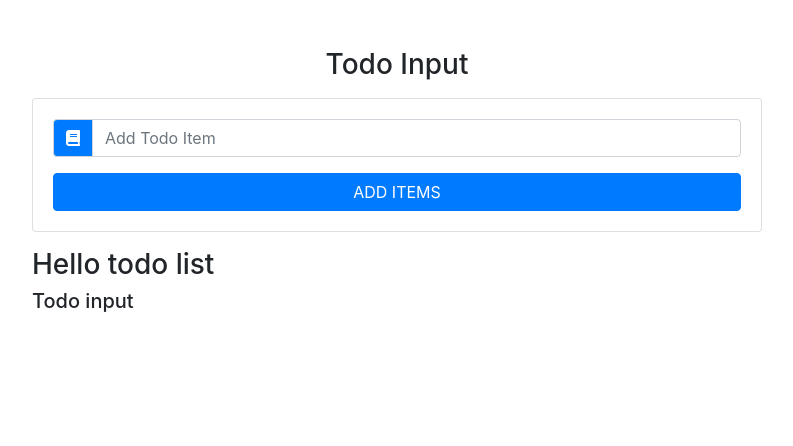
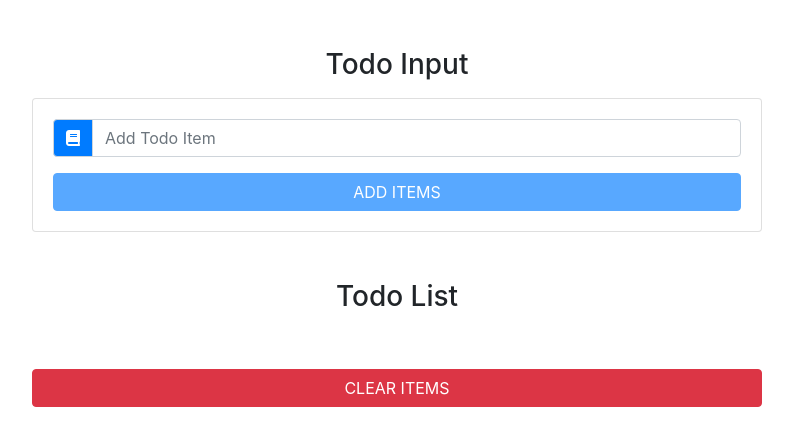
Before and after one commit to santoshpatil0000/react-todo-application-, a React (Create React App) app: page / in a window 1280 px wide. Shown: the top 446 px of the page, without its empty margins (243-1036 px from the left). Built offline with nearby package versions, Linux system fonts and the light colour scheme.

Commit message:
Final Application

```diff
--- a/src/App.js
+++ b/src/App.js
@@ -24,24 +24,44 @@
       title: this.state.item,
     };
     const updatedItems = [...this.state.items, newItems];
-    this.setState({
-      items: updatedItems,
-      item: "",
-      id: uuid(),
-      editItem: false,
-    }, () => console.log(this.state));
+    this.setState(
+      {
+        items: updatedItems,
+        item: "",
+        id: uuid(),
+        editItem: false,
+      },
+      () => console.log(this.state)
+    );
   };
   clearList = () => {
-    console.log("clear list");
+    this.setState({
+      items:[]
+    })
   };
   handleDelete = (id) => {
     console.log(`handle delete ${id}`);
+    const filteredItem = this.state.items.filter((item) => item.id !== id);
+    this.setState({
+      items: filteredItem
+
+    });
   };
   handleEdit = (id) => {
     console.log(`handle edit ${id}`);
+    const filteringItem = this.state.items.filter(item =>(item.id !== id))
+    const selectedItem = this.state.items.find(item =>(item.id === id))
+    this.setState({
+      items:filteringItem,
+      item:selectedItem.title,
+      id:id,
+      editItem:true
+
+    })
+
   };
   render() {
-      return (
+    return (
       <div>
         <div className="container">
           <div className="row">
--- a/src/components/TodoInput.js
+++ b/src/components/TodoInput.js
@@ -20,9 +20,14 @@
               onChange={handleChange}
             />
           </div>
-          <button type='submit' className='btn btn-block btn-primary mt-3 text-uppercase'>add items</button>
+          <button
+            type="submit"
+            disabled={item?false:true}
+            className={editItem ? 'btn btn-block btn-success mt-3' : "btn btn-block btn-primary mt-3 text-uppercase"}
+          >
+              {editItem ? 'edit item':'add items'}
+          </button>
         </form>
-
       </div>
     );
   }
--- a/src/components/TodoItem.js
+++ b/src/components/TodoItem.js
@@ -2,10 +2,19 @@
 
 class TodoItem extends Component {
     render() {
+        const {title, handleDelete, handleEdit} = this.props
         return (
-            <div>
-               <h5>Todo input</h5>
+            <li className='list-group-item text-capitalize d-flex justify-content-between my-2'>
+            {title}
+            <div className='todo-icons'>
+            <span className='mx-2 text-success' onClick={handleEdit}>
+            <i className="fas fa-pencil-alt"/>
+            </span>
+            <span className='mx-2 text-danger' onClick={handleDelete}>
+            <i className="fas fa-trash-alt"/>
+            </span>
             </div>
+            </li>
         )
     }
 }
--- a/src/components/TodoList.js
+++ b/src/components/TodoList.js
@@ -1,16 +1,31 @@
-import React, { Component } from 'react'
-import TodoItem from './TodoItem'
+import React, { Component } from "react";
+import TodoItem from "./TodoItem";
 
 class TodoList extends Component {
-    render() {
-        return (
-            <div>
-                <h3>Hello todo list</h3>
-                <TodoItem/>
-
-            </div>
-        )
-    }
+  render() {
+    const { items, clearList, handleDelete, handleEdit } = this.props;
+    return (
+      <ul className="list-group my-5">
+        <h3 className="text-capitalize text-center">todo list</h3>
+        {items.map((item) => {
+          return (
+            <TodoItem
+              key={item.id}
+              title={item.title}
+              handleDelete={() => handleDelete(item.id)}
+              handleEdit={() => handleEdit(item.id)}
+            ></TodoItem>
+          );
+        })}
+        <button
+          type="button"
+          className="btn btn-danger btn-block text-uppercase my-5" onClick={clearList}
+        >
+          clear items
+        </button>
+      </ul>
+    );
+  }
 }
 
-export default TodoList
+export default TodoList;
```
